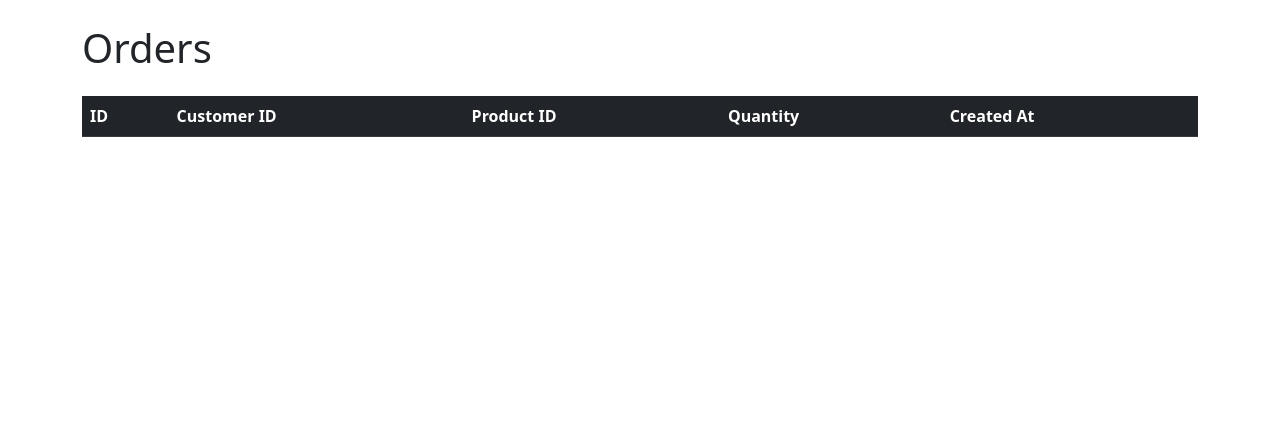
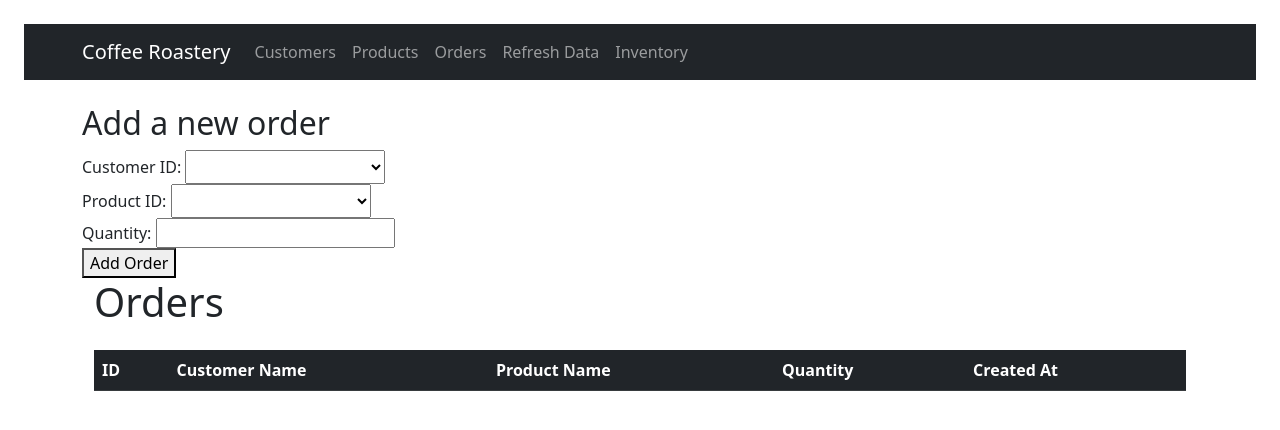
Before and after one commit to georgeweddell/coffee_roastery_app, a FastAPI app: page /orders in a window 1280 px wide. Shown: the top 430 px of the page. Run offline with FastAPI, Linux system fonts and the light colour scheme; lists and menus that the app fills with data are empty; parts of the project's set-up code (start-up, migrations or seed data) failed here and were passed over.

Commit message:
Generated fake datas to populate an excel file, read this to the database and then added the ability to add new items to the DB via the app. Yet to update this to write to the base spreadsheet. Implemented a stock section to the database, filling it with random values of stock for each product. Added a dashboard, using queries to get top cutomers, best sellers and a stock summarry.

```diff
--- a/app/main.py
+++ b/app/main.py
@@ -5,6 +5,63 @@ from app.database import SessionLocal, engine
 from pydantic import BaseModel
 from fastapi.templating import Jinja2Templates
 from fastapi import Request
+from fastapi import Form
+from starlette.responses import RedirectResponse
+import pandas as pd
+from sqlalchemy import func
+
+def populate_db_from_excel(file_path='fake_coffee_data.xlsx'):
+    customers_df = pd.read_excel(file_path, sheet_name='customers')
+    products_df = pd.read_excel(file_path, sheet_name='products')
+    orders_df = pd.read_excel(file_path, sheet_name='orders')
+    inventory_df = pd.read_excel(file_path, sheet_name='inventory')
+
+    db: Session = SessionLocal()
+
+    # Clear existing data
+    db.query(models.Order).delete()
+    db.query(models.Product).delete()
+    db.query(models.Customer).delete()
+    db.query(models.Inventory).delete()
+    db.commit()
+
+    # Populate customers
+
+    for _, row in customers_df.iterrows():
+        db_customer = models.Customer(name=row['name'], email=row['email'])
+        db.add(db_customer)
+
+    # Populate products
+    for _, row in products_df.iterrows():
+        db_product = models.Product(
+            name=row['name'],
+            description=row['description'],
+            price=row['price']
+        )
+        db.add(db_product)
+
+    # Map product and customer IDs correctly
+    customer_map = {c.email: c.id for c in db.query(models.Customer).all()}
+    product_map = {p.name: p.id for p in db.query(models.Product).all()}
+
+    # Populate orders
+    for _, row in orders_df.iterrows():
+        db_order = models.Order(
+            customer_id=int(row['customer_id']),
+            product_id=int(row['product_id']),
+            quantity=int(row['quantity'])
+        )
+        db.add(db_order)
+    # Populate inventory
+
+    for _, row in inventory_df.iterrows():
+        db_inventory = models.Inventory(
+            product_id=int(row['product_id']),
+            stock_level=int(row['stock_level'])
+        )
+        db.add(db_inventory)
+    db.commit()
+
 
 # Create the database tables
 models.Base.metadata.create_all(bind=engine)
@@ -12,6 +69,8 @@ models.Base.metadata.create_all(bind=engine)
 app = FastAPI()
 
 templates = Jinja2Templates(directory="templates")
+
+populate_db_from_excel('fake_coffee_data.xlsx')  # Populate the database from the Excel file on startup
 
 # Connect to the database temporarily to verify connection
 def get_db():
@@ -21,6 +80,12 @@ def get_db():
     finally:
         db.close()
 
+# Refresh the data
+
+@app.get("/refresh")
+def refresh_excel_data():
+    populate_db_from_excel("fake_coffee_data.xlsx")
+    return RedirectResponse(url="/", status_code=303)
 # Customers endpoint
 
 class CustomerCreate(BaseModel):
@@ -28,8 +93,46 @@ class CustomerCreate(BaseModel):
     email: str
 
 @app.get("/")
-def index(request: Request):
-    return templates.TemplateResponse("index.html", {"request": request})
+def index(request: Request, db: Session = Depends(get_db)):
+    #Top Customers by number of orders
+    top_customers = (db.query(
+        models.Customer.name,
+        func.sum(models.Order.quantity * models.Product.price).label('total_spent')
+    )
+    .join(models.Order)
+    .join(models.Product)
+    .group_by(models.Customer.id)
+    .order_by(func.sum(models.Order.quantity * models.Product.price).desc())
+    .limit(5)
+    .all()
+)
+    #Best Selling Products
+    top_products = (db.query(
+        models.Product.name,
+        func.sum(models.Order.quantity).label('total_sold')
+    )
+    .join(models.Order)
+    .group_by(models.Product.id)
+    .order_by(func.sum(models.Order.quantity).desc())
+    .limit(5)
+    .all()
+    )
+
+    stock_summary = (
+        db.query(
+            models.Product.name,
+            models.Inventory.stock_level
+        )
+        .join(models.Inventory, models.Product.id == models.Inventory.product_id)
+        .all()
+    )
+
+    return templates.TemplateResponse("index.html", {
+        "request": request,
+        "top_customers": top_customers,
+        "top_products": top_products,
+        "stock_summary": stock_summary
+    })
 
 @app.get("/customers")
 def customers_page(request: Request, db: Session = Depends(get_db)):
@@ -43,6 +146,19 @@ def create_customer(customer: CustomerCreate, db: Session = Depends(get_db)):
     db.commit()
     db.refresh(db_customer)
     return db_customer
+
+# Create a new customer
+@app.post("/customers/")
+def create_customer(
+    name: str = Form(...),
+    email: str = Form(...),
+    db: Session = Depends(get_db)
+):
+    new_customer = models.Customer(name=name, email=email)
+    db.add(new_customer)
+    db.commit()
+    db.refresh(new_customer)
+    return RedirectResponse(url="/customers", status_code=303)
 
 # Products endpoint
 
@@ -64,6 +180,19 @@ def create_product(product: ProductCreate, db: Session = Depends(get_db)):
     db.refresh(db_product)
     return db_product
 
+# Create a new product
+@app.post("/products/")
+def create_product(
+    name: str = Form(...),
+    description: str = Form(None),
+    price: float = Form(...),
+    db: Session = Depends(get_db)
+):
+    new_product = models.Product(name=name, description=description, price=price)
+    db.add(new_product)
+    db.commit()
+    db.refresh(new_product)
+    return RedirectResponse(url="/products", status_code=303)
 # Orders endpoint
 
 class OrderCreate(BaseModel):
@@ -74,7 +203,14 @@ class OrderCreate(BaseModel):
 @app.get("/orders")
 def orders_page(request: Request, db: Session = Depends(get_db)):
     orders = db.query(models.Order).all()
-    return templates.TemplateResponse("orders.html", {"request": request, "orders": orders})
+    customers = db.query(models.Customer).all()
+    products = db.query(models.Product).all()
+    return templates.TemplateResponse("orders.html", {
+        "request": request,
+        "orders": orders,
+        "customers": customers,
+        "products": products
+    })
 
 @app.post("/orders")
 def create_order(order: OrderCreate, db: Session = Depends(get_db)):
@@ -83,3 +219,44 @@ def create_order(order: OrderCreate, db: Session = Depends(get_db)):
     db.commit()
     db.refresh(db_order)
     return db_order
+
+# Create a new order
+@app.post("/orders/")
+def create_order(
+    customer_id: int = Form(...),
+    product_id: int = Form(...),
+    quantity: int = Form(...),
+    db: Session = Depends(get_db)
+):
+    new_order = models.Order(customer_id=customer_id, product_id=product_id, quantity=quantity)
+    db.add(new_order)
+    db.commit()
+    db.refresh(new_order)
+    return RedirectResponse(url="/orders", status_code=303)
+
+# Inventory endpoint
+@app.get("/inventory")
+def inventory_page(request: Request, db: Session = Depends(get_db)):
+    inventory = db.query(models.Inventory).all()
+    products = db.query(models.Product).all()
+    return templates.TemplateResponse("inventory.html", {
+        "request": request,
+        "inventory": inventory,
+        "products": products
+    })
+
+@app.post("/inventory/")
+def create_or_update_inventory(
+    product_id: int = Form(...),
+    stock_level: int = Form(...),
+    db: Session = Depends(get_db)
+):
+    inventory_item = db.query(models.Inventory).filter(models.Inventory.product_id == product_id).first()
+    if inventory_item:
+        inventory_item.stock_level = stock_level
+    else:
+        inventory_item = models.Inventory(product_id=product_id, stock_level=stock_level)
+        db.add(inventory_item)
+    db.commit()
+    db.refresh(inventory_item)
+    return RedirectResponse(url="/inventory", status_code=303)
--- a/templates/base.html
+++ b/templates/base.html
@@ -15,6 +15,8 @@
                 <li class="nav-item"><a class="nav-link" href="/customers">Customers</a></li>
                 <li class="nav-item"><a class="nav-link" href="/products">Products</a></li>
                 <li class="nav-item"><a class="nav-link" href="/orders">Orders</a></li>
+                <li class="nav-item"><a class="nav-link" href="/refresh">Refresh Data</a></li>
+                <li class="nav-item"><a class="nav-link" href="/inventory">Inventory</a></li>
             </ul>
         </div>
     </div>
--- a/templates/orders.html
+++ b/templates/orders.html
@@ -1,3 +1,7 @@
+<!-- templates/index.html -->
+{% extends "base.html" %}
+{% block title %}Home{% endblock %}
+{% block content %}
 <!--templates/orders.html-->
 <!DOCTYPE html>
 <html lang="en">
@@ -7,14 +11,34 @@
     <link href="https://cdn.jsdelivr.net/npm/bootstrap@5.3.0/dist/css/bootstrap.min.css" rel="stylesheet">
 </head>
 <body class="p-4">
+    <h2>Add a new order</h2>
+    <form action="/orders/" method="post">
+        <label for="customer_id">Customer ID:</label>
+        <select name="customer_id" required style="width: 200px; padding: 4px">
+            {% for customer in customers %}
+            <option value="{{ customer.id }}">{{ customer.name }}</option>
+            {% endfor %}
+        </select>
+        <br>
+        <label for="product_id">Product ID:</label>
+        <select name="product_id" required style="width: 200px; padding: 4px">
+            {% for product in products %}
+            <option value="{{ product.id }}">{{ product.name }}</option>
+            {% endfor %}
+        </select>
+        <br>
+        <label for="quantity">Quantity:</label>
+        <input type="number" id="quantity" name="quantity" required>
+        <br>
+        <button type="submit">Add Order</button>
     <div class="container">
         <h1 class="mb-4">Orders</h1>
         <table class="table table-striped table-hover">
             <thead class="table-dark">
                 <tr>
                     <th>ID</th>
-                    <th>Customer ID</th>
-                    <th>Product ID</th>
+                    <th>Customer Name</th>
+                    <th>Product Name</th>
                     <th>Quantity</th>
                     <th>Created At</th>
                 </tr>
@@ -23,8 +47,8 @@
                 {% for order in orders %}
                 <tr>
                     <td>{{ order.id }}</td>
-                    <td>{{ order.customer_id }}</td>
-                    <td>{{ order.product_id }}</td>
+                    <td>{{ order.customer.name }}</td>
+                    <td>{{ order.product.name }}</td>
                     <td>{{ order.quantity }}</td>
                     <td>{{ order.created_at }}</td>
                 </tr>
@@ -32,5 +56,6 @@
             </tbody>
         </table>
     </div>
+{% endblock %}
 </body>
 </html>
```
Also changed, not shown: app/models.py (+13 -2 lines), make_fake_data.py (added, +73 -0 lines), populate_db.py (+15 -15 lines), templates/customers.html (+16 -0 lines), templates/index.html (+66 -2 lines), templates/inventory.html (added, +37 -0 lines), templates/products.html (+19 -0 lines), 1 other file.
